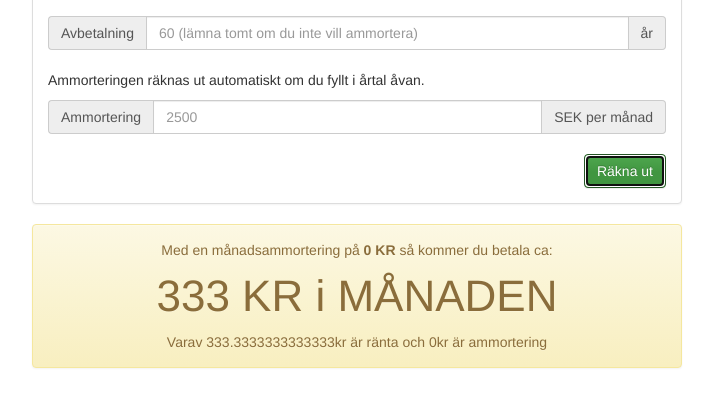
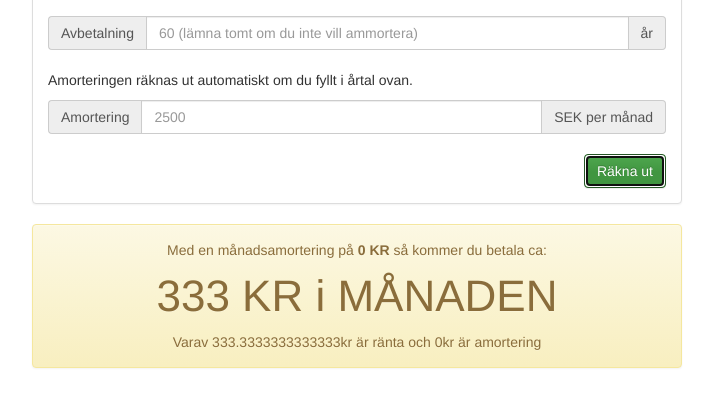
Before and after one commit to stonetwig/raknabolan, a plain HTML site: page index.html in a window 1280 px wide. Both pictures are taken after a click on the button "Räkna ut". Shown: the part 269-671 px from the top of the page, without its empty margins (283-996 px from the left). Drawn offline with nearby package versions, Linux system fonts and the light colour scheme.

Commit message:
fixed some typos

```diff
--- a/calc.js
+++ b/calc.js
@@ -21,12 +21,12 @@ $(function() {
       monthlyAmort = 0;
     }
 
-    var total = Math.floor(monthlyInterest + monthlyAmort);
+    var total = Math.floor(parseInt(monthlyInterest) + parseInt(monthlyAmort));
     var description = (years !== null && (amort === null || !amort)) ?
       "Med <strong>" + years + "</strong> års avbetalningsplan och en ränta på <strong>ca " + interest + "%</strong> så kommer du betala ca:" :
-      "Med en månadsammortering på <strong>" + monthlyAmort + " KR</strong> så kommer du betala ca:";
+      "Med en månadsamortering på <strong>" + monthlyAmort + " KR</strong> så kommer du betala ca:";
 
-    resultbox.html("<p>" + description + "</p><p class='resultNumber'>" + total + " KR i MÅNADEN</p><p>Varav " + monthlyInterest + "kr är ränta och " + monthlyAmort + "kr är ammortering</p>");
+    resultbox.html("<p>" + description + "</p><p class='resultNumber'>" + total + " KR i MÅNADEN</p><p>Varav " + monthlyInterest + "kr är ränta och " + monthlyAmort + "kr är amortering</p>");
     resultbox.show();
   });
 
--- a/index.html
+++ b/index.html
@@ -2,7 +2,7 @@
 <html>
   <head>
     <meta charset="utf-8">
-    <title>Räkna ut ditt bolån, hur mycket du ska betala i månaden i ränta / ammortering osv.</title>
+    <title>Räkna ut ditt bolån, hur mycket du ska betala i månaden i ränta / amortering osv.</title>
     <script src="jquery.min.js"></script>
     <!-- Latest compiled and minified CSS -->
     <link rel="stylesheet" href="https://maxcdn.bootstrapcdn.com/bootstrap/3.3.6/css/bootstrap.min.css" integrity="sha384-1q8mTJOASx8j1Au+a5WDVnPi2lkFfwwEAa8hDDdjZlpLegxhjVME1fgjWPGmkzs7" crossorigin="anonymous">
@@ -15,7 +15,7 @@
     <script src="calc.js"></script>
     <link rel="stylesheet" href="/bolan.css" media="screen" charset="utf-8">
     <meta name="author" content="Markus Stenqvist">
-    <meta name="description" content="Hur mycket kommer jag behöva betala i månaden? Hur mycket behöver jag ammortera? Räkna ut din månadskostnad med vårt enkla verktyg!">
+    <meta name="description" content="Hur mycket kommer jag behöva betala i månaden? Hur mycket behöver jag amortera? Vad blir min ränta per månad? Räkna ut din månadskostnad med vårt enkla verktyg!">
   </head>
   <body>
     <!-- Begin page content -->
@@ -45,9 +45,9 @@
             <span class="input-group-addon">år</span>
           </div>
           <br />
-          <p>Ammorteringen räknas ut automatiskt om du fyllt i årtal åvan.</p>
+          <p>Amorteringen räknas ut automatiskt om du fyllt i årtal ovan.</p>
           <div class="input-group">
-            <span class="input-group-addon">Ammortering</span>
+            <span class="input-group-addon">Amortering</span>
             <input type="text" id="amort" placeholder="2500" class="form-control" title="Fyll bara i om du inte vill fylla i hur många år du ska avbetala" aria-label="Amount (to the nearest dollar)">
             <span class="input-group-addon">SEK per månad</span>
           </div>
```
